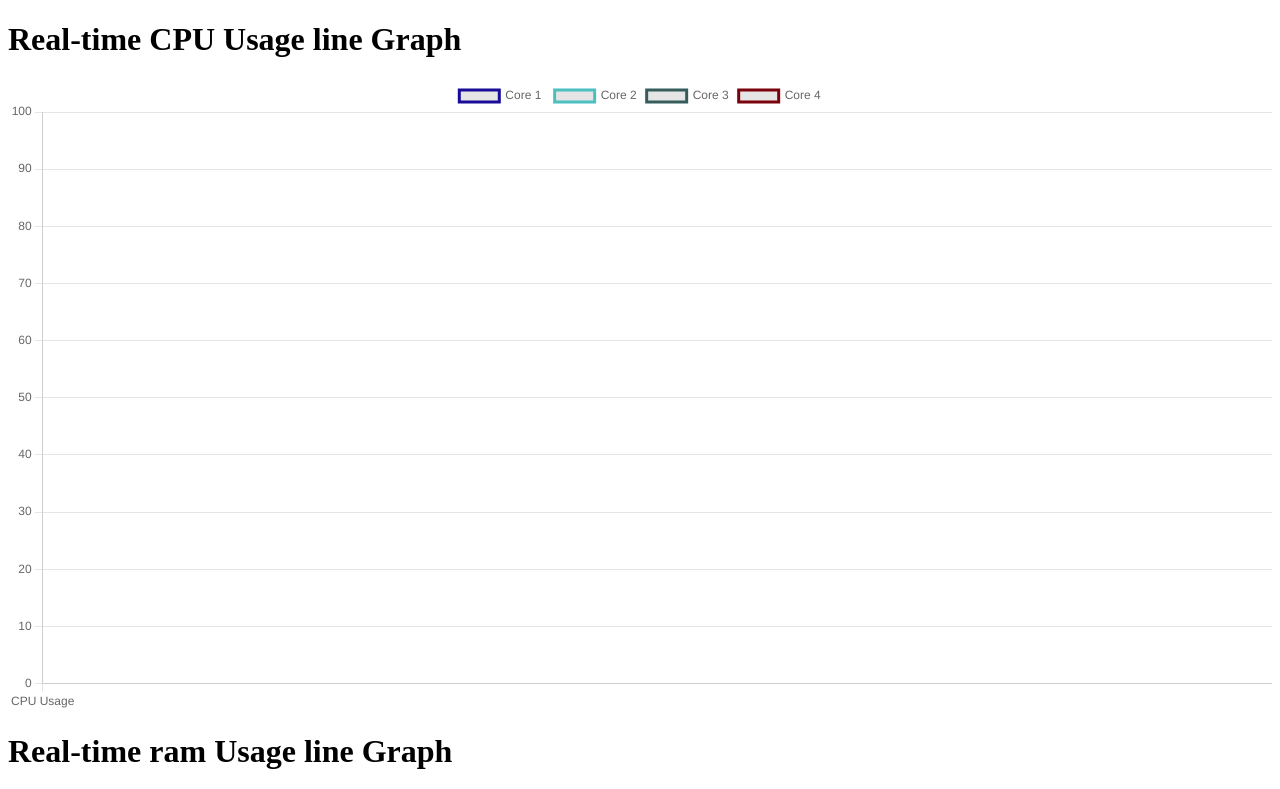
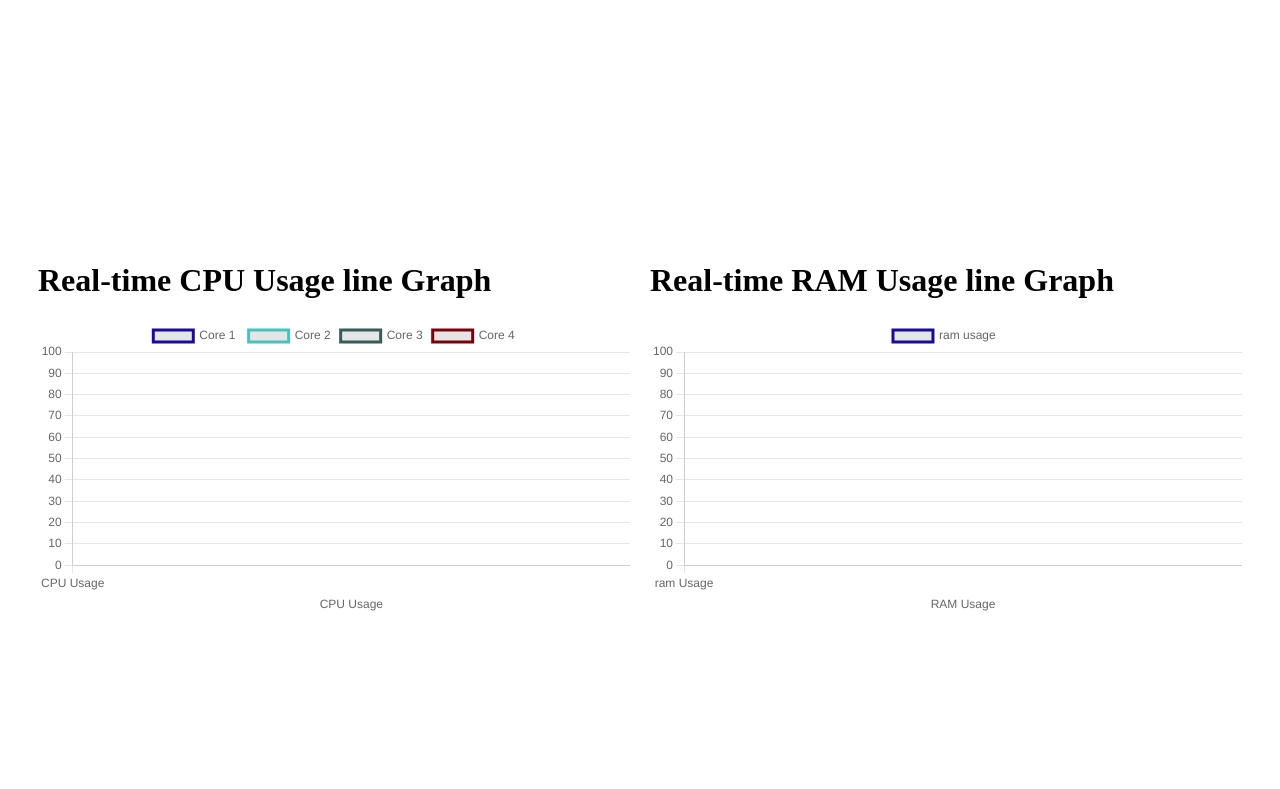
Before and after one commit to abhi83300/Pythonflask, a plain HTML site: page cpu_usage.html in a window 1280 px wide. Shown: the top 789 px of the page. Drawn offline with nearby package versions, Linux system fonts and the light colour scheme; no server answers.

Commit message:
Update cpu_usage.html

```diff
--- a/cpu_usage.html
+++ b/cpu_usage.html
@@ -5,15 +5,30 @@
     <meta charset="UTF-8">
     <title>Real-time CPU Usage line Graph</title>
     <script src="https://cdn.jsdelivr.net/npm/chart.js"></script>
+    <style>
+        body {
+            display: flex;
+            justify-content: space-between;
+            align-items: center;
+            padding: 20px;
+            height: 100vh;
+        }
+        .chart-container {
+            flex: 1;
+            margin: 0 10px;
+        }
+    </style>
 </head>
 
 <body>
+    <div class="chart-container">
         <h1>Real-time CPU Usage line Graph</h1>
-    <canvas id="cpu-chart" width="200" height="100"></canvas>
-
-    <h1>Real-time ram Usage line Graph</h1>
-    <canvas id="ram-chart" width="200" height="100"></canvas>
-
+        <canvas id="cpu-chart" width="400" height="200"></canvas>
+    </div>
+    <div class="chart-container">
+        <h1>Real-time RAM Usage line Graph</h1>
+        <canvas id="ram-chart" width="400" height="200"></canvas>
+    </div>
     <script>
 
         let cpuData = [];
@@ -54,12 +69,13 @@
                 }]
             },
             options: {
-
                 responsive: true,
                 scales: {
                     x: {
-                    // Use category (non-time) X-axis
-                    position: 'bottom',
+                        title: {
+                            display: true,
+                            text: 'CPU Usage'
+                        }
                     },
                     y: {
                         beginAtZero: true,
@@ -69,7 +85,14 @@
             }
         }
         );
+        function updateChartLabels(chart) {
+            const currentTime = new Date().toLocaleTimeString();
+            chart.data.labels.push(currentTime);
 
+            if (chart.data.labels.length > maxDataPoints) {
+                chart.data.labels.shift();
+            }
+        }
         async function updateChart() {
             // Fetch CPU and RAM usage data (you can replace this with actual data retrieval)
             var cpuUsage=[0,0,0,0];
@@ -93,7 +116,8 @@
             }
 
             // Update the chart labels
-            chart.data.labels = [...Array(cpuData.length).keys()];
+            updateChartLabels(chart);
+           // chart.data.labels = [...Array(cpuData.length).keys()];
 
             chart.data.datasets[0].data.push(cpuUsage[0])
             chart.data.datasets[1].data.push(cpuUsage[1])
@@ -127,12 +151,13 @@
             ]
         },
         options: {
-
                 responsive: true,
                 scales: {
                     x: {
-                // Use category (non-time) X-axis
-                position: 'bottom',
+                        title: {
+                            display: true,
+                            text: 'RAM Usage'
+                        }
                     },
                     y: {
                         beginAtZero: true,
@@ -142,7 +167,14 @@
             }
         }
     );
+    function updateChart1Labels(chart1) {
+            const currentTime = new Date().toLocaleTimeString();
+            chart1.data.labels.push(currentTime);
 
+            if (chart1.data.labels.length > maxDataPoints) {
+                chart1.data.labels.shift();
+            }
+        }
     async function updateChartram() {
         // Fetch CPU and RAM usage data (you can replace this with actual data retrieval)
         var ramUsage=[0];
@@ -164,7 +196,8 @@
         }
 
         // Update the chart labels
-        chart1.data.labels = [...Array(ramData.length).keys()];
+        updateChartLabels(chart1);
+        //chart1.data.labels = [...Array(ramData.length).keys()];
         console.log(ramUsage)
         chart1.data.datasets[0].data.push(ramUsage)
 
```
Lines whose indentation alone changed are shown as unchanged.
